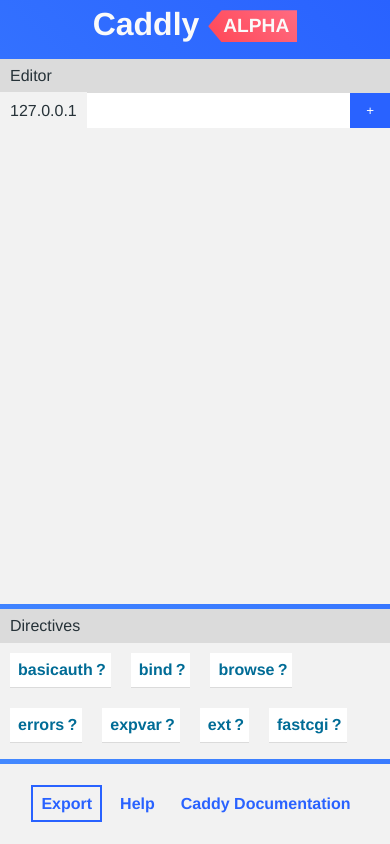
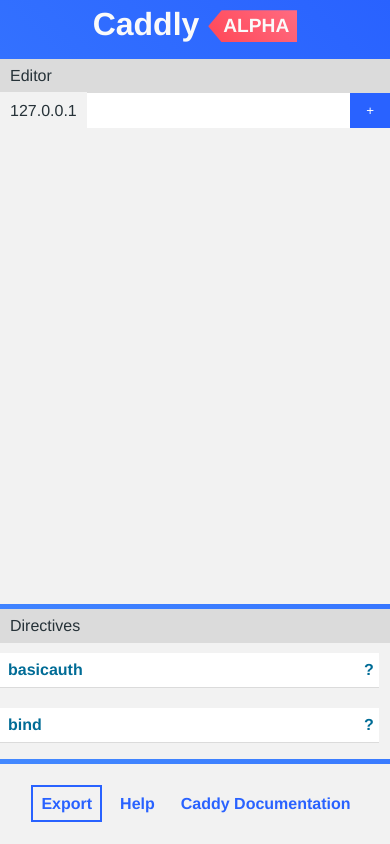
Before and after one commit to roulzhq/Caddly, a Vue app: page / in a window 390 px wide. Built offline with nearby package versions, Linux system fonts and the light colour scheme.

Commit message:
Improved mobile usability

```diff
--- a/src/App.vue
+++ b/src/App.vue
@@ -263,8 +263,23 @@
 }
 
 @media only screen and (max-width: 750px) {
+  .directives {
+    overflow-x: hidden;
+  }
+
   .directive {
     display: inline-block;
+    width: 93%;
+    margin: 10px 0;
+    padding: 8px;
+
+    .directive-argument {
+      width: 118px;
+    }
+
+    .directive-property {
+      width: 316px;
+    }
   }
 }
 
```
